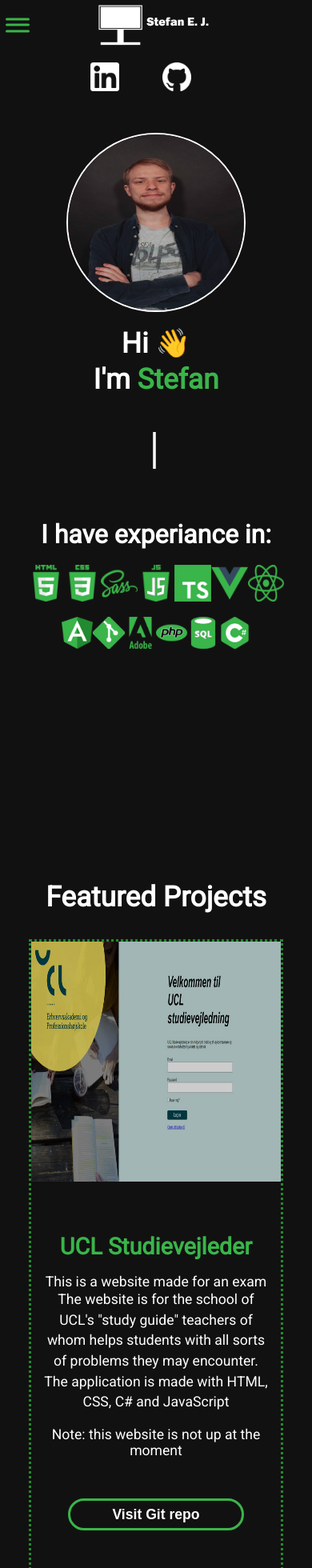
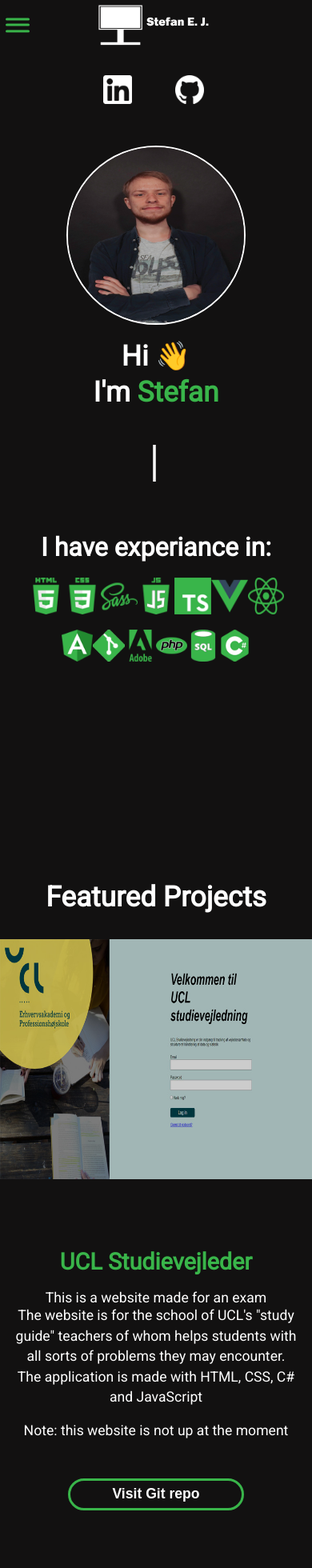
Before and after one commit to sej3686/vue-portfolio, a Vue app: page / in a window 390 px wide. Shown: the top 1960 px of the page at 80% size. Built offline with nearby package versions, Linux system fonts and the light colour scheme.

Commit message:
minor fixes - responsiveness

```diff
--- a/src/assets/sass/responsive.scss
+++ b/src/assets/sass/responsive.scss
@@ -283,7 +283,8 @@ $darkGreenColor: #228a30;
       }
 
       .some-menu {
-        margin-top: 1em;
+        margin-left: 2em;
+        margin-top: 2em;
       }
     }
   }
@@ -451,15 +452,20 @@ $darkGreenColor: #228a30;
   #projects {
     margin-top: 16em;
 
-    .project {
-      height: 300px !important;
-      a {
-        img {
-          height: 300px !important;
+    .project-wrapper {
+      border: 0;
+      width: 100%;
+
+      .project {
+        height: 300px;
+
+        a {
+          img {
+            height: 300px;
+          }
         }
       }
     }
-
     .desc {
       p {
         width: 90%;
@@ -505,9 +511,4 @@ $darkGreenColor: #228a30;
   .typed-text {
     font-size: 2rem !important;
   }
-
-  .project-wrapper {
-    border: 0 !important;
-    width: 100% !important;
-  }
 }
```
